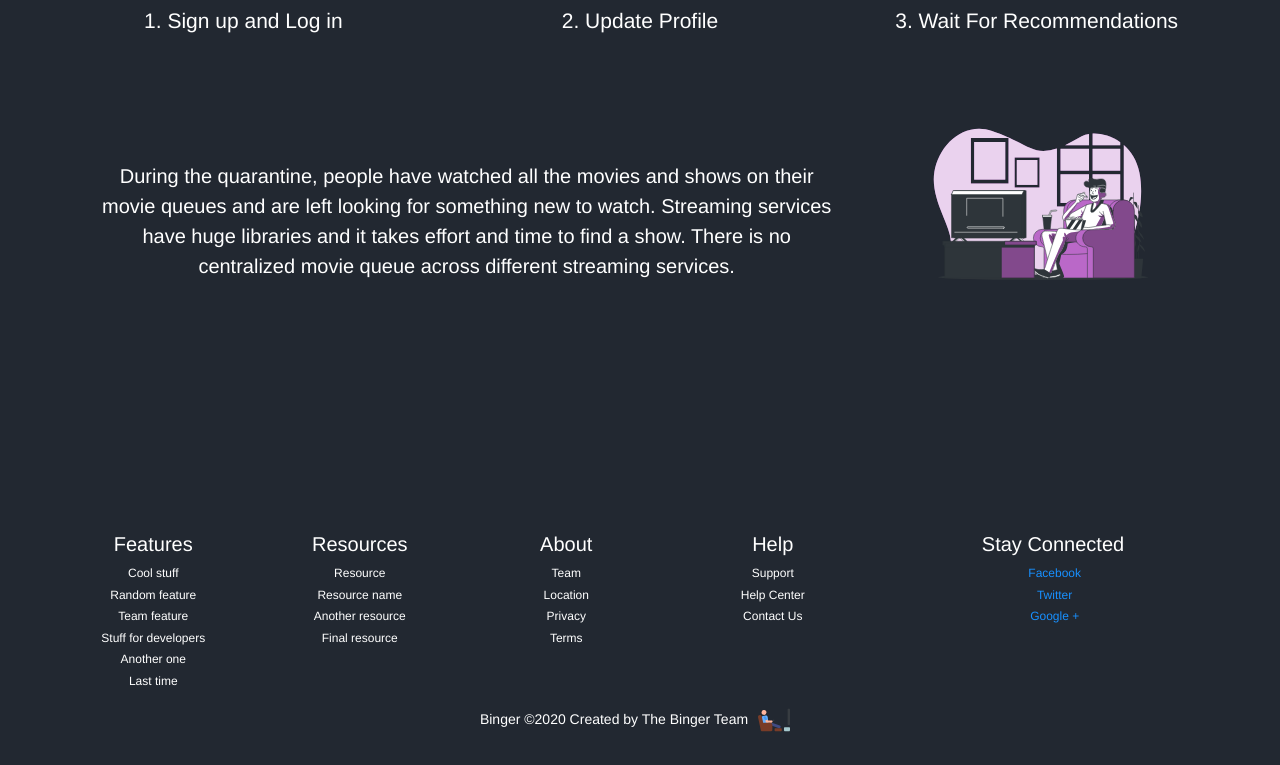
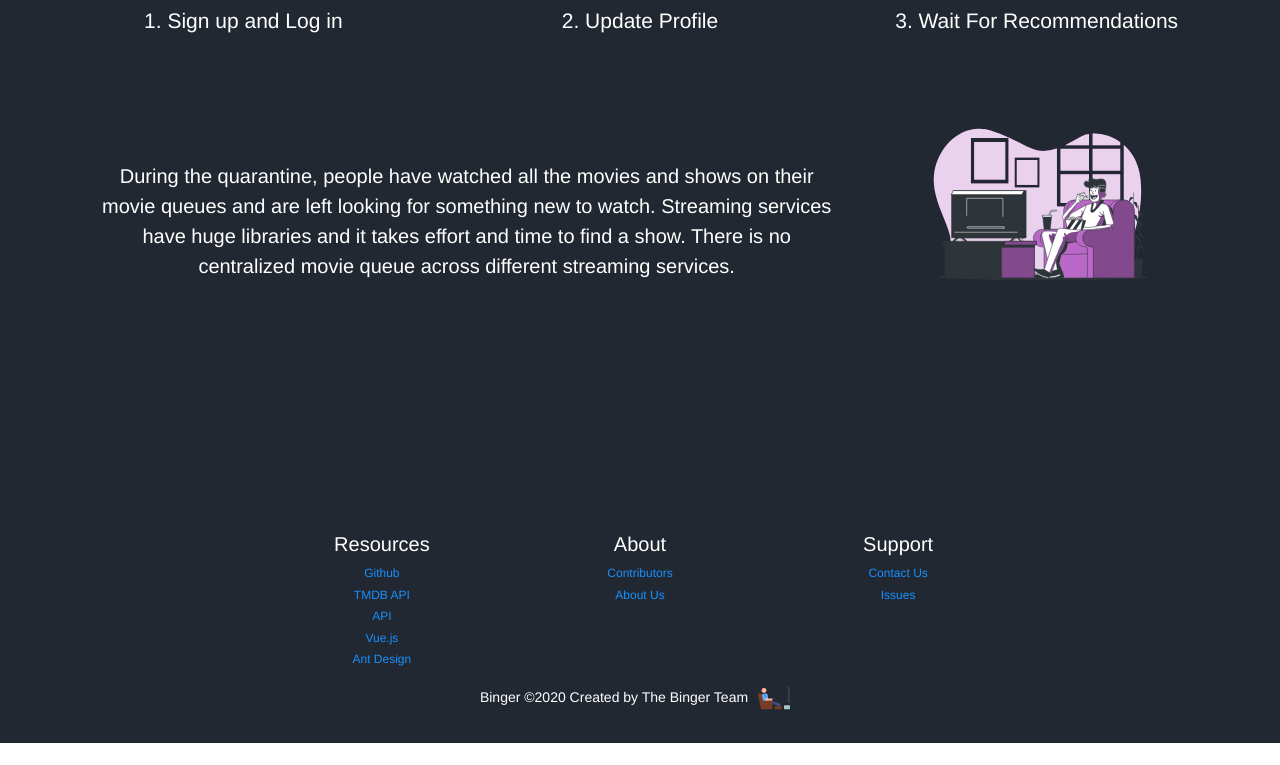
Before and after one commit to ShinValor/Binger, a Vue app in the folder app/: page / in a window 1280 px wide. Shown: the part 3235-4000 px from the top of the page. After the commit the page ends 3978 px from the top, so only its background shows below. Built offline with nearby package versions, Linux system fonts and the light colour scheme; no server answers.

Commit message:
Update Footer.vue

```diff
--- a/app/src/components/Footer.vue
+++ b/app/src/components/Footer.vue
@@ -3,47 +3,38 @@
     <div class="container">
       <div class="section1">
         <div class="item1">
-          <h1 class="title">Features</h1>
-          <p class="content">Cool stuff</p>
-          <p class="content">Random feature</p>
-          <p class="content">Team feature</p>
-          <p class="content">Stuff for developers</p>
-          <p class="content">Another one</p>
-          <p class="content">Last time</p>
-        </div>
-        <div class="item1">
           <h1 class="title">Resources</h1>
-          <p class="content">Resource</p>
-          <p class="content">Resource name</p>
-          <p class="content">Another resource</p>
-          <p class="content">Final resource</p>
+          <p class="content">
+            <a href="https://github.com/ShinValor/Binger">Github</a>
+          </p>
+          <p class="content">
+            <a href="https://developers.themoviedb.org/3/getting-started/introduction">TMDB API</a>
+          </p>
+          <p class="content">
+            <a href="https://github.com/ShinValor/Binger/tree/dev/api">API</a>
+          </p>
+          <p class="content">
+            <a href="https://vuejs.org/">Vue.js</a>
+          </p>
+          <p class="content">
+            <a href="https://ant.design/">Ant Design</a>
+          </p>
         </div>
         <div class="item1">
           <h1 class="title">About</h1>
-          <p class="content">Team</p>
-          <p class="content">Location</p>
-          <p class="content">Privacy</p>
-          <p class="content">Terms</p>
+          <p class="content">
+            <a href="https://github.com/ShinValor/Binger#contributors">Contributors</a>
+          </p>
+          <p class="content">
+            <a href="https://binger.vercel.app/about">About Us</a>
+          </p>
         </div>
         <div class="item1">
-          <h1 class="title">Help</h1>
-          <p class="content">Support</p>
-          <p class="content">Help Center</p>
-          <p class="content">Contact Us</p>
-        </div>
-      </div>
-      <div class="section2">
-        <div class="item2">
-          <h1 class="title">Stay Connected</h1>
+          <h1 class="title">Support</h1>
           <p class="content">
-            <a><a-icon type="facebook" /> Facebook</a>
+            <a href="https://github.com/junqili259">Contact Us</a>
           </p>
-          <p class="content">
-            <a><a-icon type="twitter" /> Twitter</a>
-          </p>
-          <p class="content">
-            <a><a-icon type="google-plus" /> Google +</a>
-          </p>
+          <p class="content"><a href="https://github.com/ShinValor/Binger/issues">Issues</a></p>
         </div>
       </div>
     </div>
```
